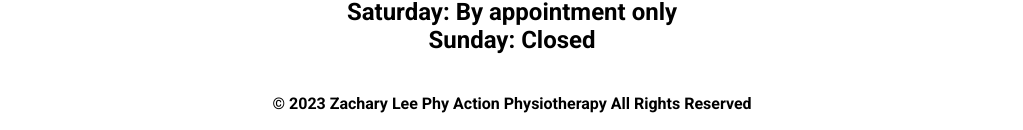
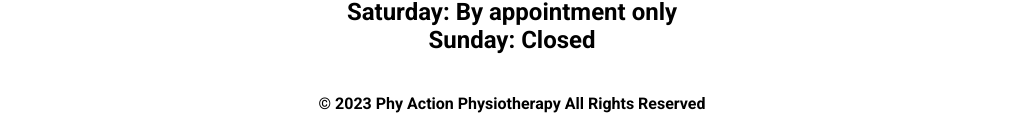
Before and after one commit to PhyAction/phyaction.github.io, a React (Create React App) app: page /contact in a window 1280 px wide. Shown: the part 1395-1525 px from the top of the page, without its empty margins (128-1151 px from the left). Built offline with nearby package versions, Linux system fonts and the light colour scheme.

Commit message:
Hide name

```diff
--- a/src/components/Footer/Footer.jsx
+++ b/src/components/Footer/Footer.jsx
@@ -3,7 +3,7 @@
 function Footer(){
     return (
         <div className="footer">
-            © 2023 Zachary Lee Phy Action Physiotherapy All Rights Reserved
+            © 2023 Phy Action Physiotherapy All Rights Reserved
         </div>
     );
 }
```
